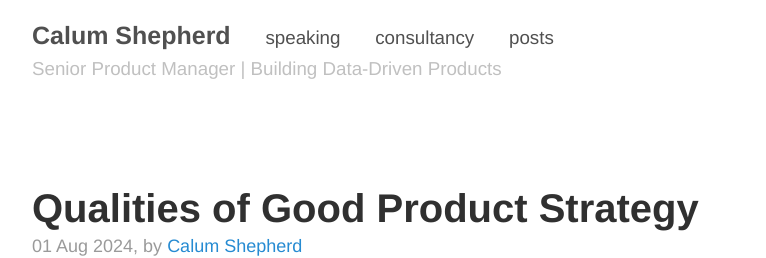
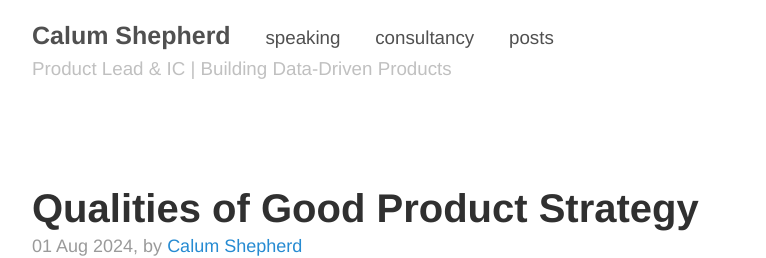
Before and after one commit to calcode/calcode.github.io, a Jekyll site: the page built from index.html, in a window 1280 px wide and 900 px high. Shown: the top 258 px of the window, without its empty margins (248-1014 px from the left). Built offline with Jekyll 4.4.1, drawn with Linux system fonts in a browser that asks for light colours; the list of posts is cut into pages by our own code.

Commit message:
Update subtitle from 'Senior Product Manager' to 'Product Lead & IC'
Co-authored-by: calcode <8709992+calcode@users.noreply.github.com>

```diff
--- a/_config.yml
+++ b/_config.yml
@@ -6,7 +6,7 @@ permalink:        pretty
 
 # Setup
 title:            Calum Shepherd
-tagline:          Senior Product Manager | Building Data-Driven Products
+tagline:          Product Lead & IC | Building Data-Driven Products
 url:              https://calumshepherd.com
 paginate:         4
 baseurl:          /
--- a/_includes/head.html
+++ b/_includes/head.html
@@ -15,7 +15,7 @@
 
   <!-- meta descriptions from YAML -->
   {% if page.description %}<meta name="description" content="{{ page.description }}">{% endif %}
-  <meta name="description" content="Calum Shepherd, an experienced Senior Product Manager building data driven products">
+  <meta name="description" content="Calum Shepherd, an experienced Product Lead & IC building data driven products">
 
 
   <!-- CSS -->
--- a/_includes/structured_data_json_ld.html
+++ b/_includes/structured_data_json_ld.html
@@ -4,7 +4,7 @@
       "@type": "Person",
       "name": "Calum Shepherd",
       "image": "https://pbs.twimg.com/profile_images/1484132250434289667/8DtfxgL7_400x400.jpg",
-      "jobTitle": "Senior Product Manager",
+      "jobTitle": "Product Lead & IC",
       "sameAs": [
         "https://x.com/calumshepherd",
         "https://uk.linkedin.com/in/calumshepherd",
```
